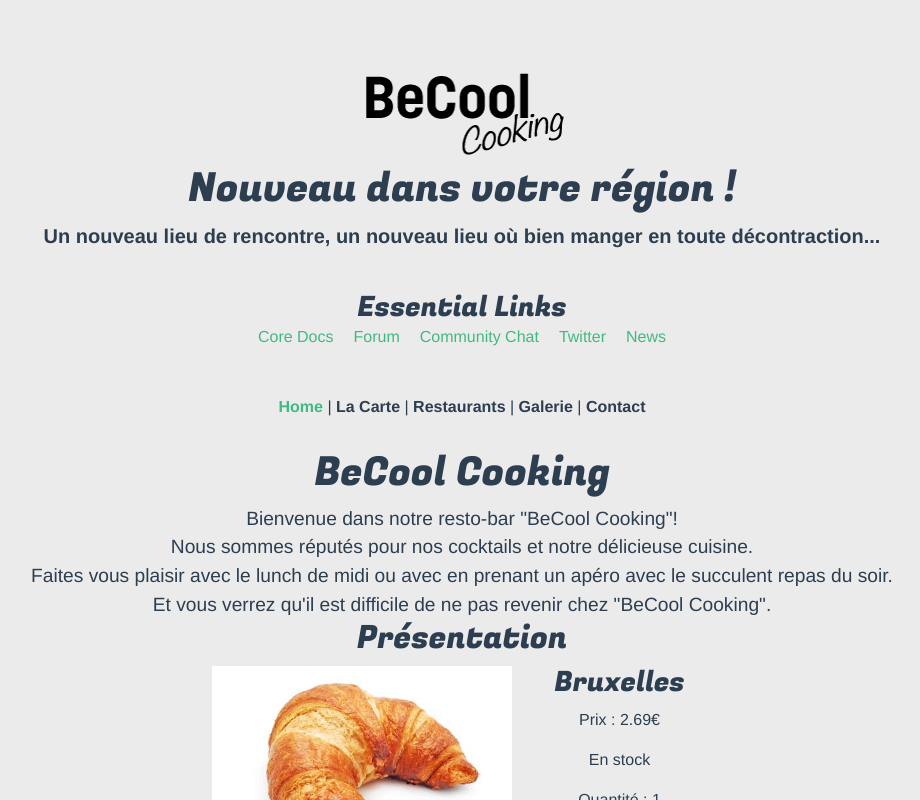
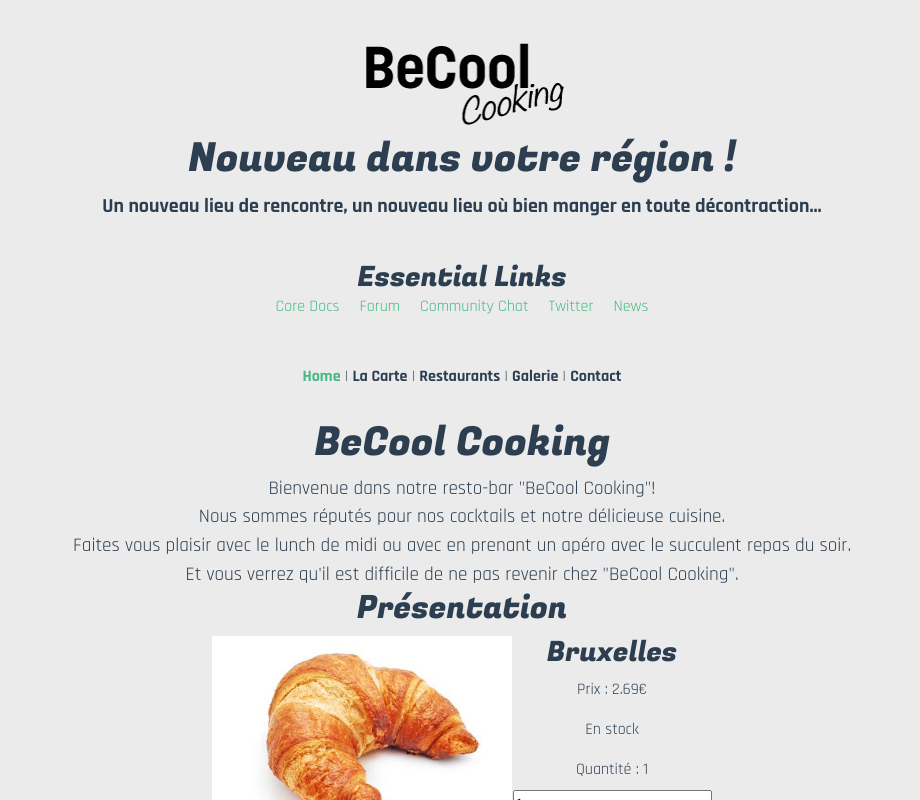
Before and after one commit to ChristianJadot/VueJS-Challenge, a Vue app: page / in a window 1280 px wide. Shown: the top 800 px of the page, without its empty margins (178-1098 px from the left). Built offline with nearby package versions, Linux system fonts and the light colour scheme.

Commit message:
src app vue

```diff
--- a/src/App.vue
+++ b/src/App.vue
@@ -26,12 +26,12 @@ export default {
 
 <style>
 #app {
-  font-family: Avenir, Helvetica, Arial, sans-serif;
+  /*font-family: Avenir, Helvetica, Arial, sans-serif;*/
   -webkit-font-smoothing: antialiased;
   -moz-osx-font-smoothing: grayscale;
   text-align: center;
   color: #2c3e50;
-  margin-top: 60px;
+  margin-top: 30px;
 }
 
 #nav {
```
